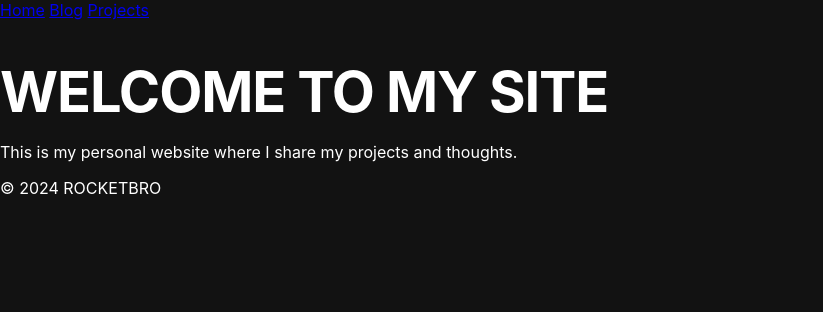
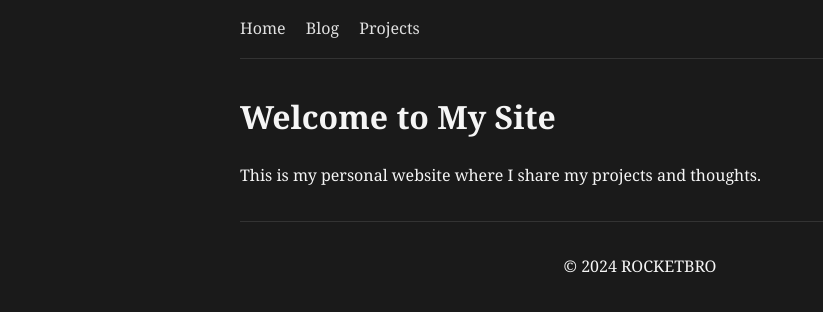
Before and after one commit to rocketbro/rocketbro.github.io, a Jekyll site: the page built from index.md, in a window 1280 px wide. Shown: the top 312 px of the page, without its empty margins (0-823 px from the left). Built offline with Jekyll 4.4.1, drawn with Linux system fonts in a browser that asks for light colours.

Commit message:
better dark mode

```diff
--- a/_layouts/default.html
+++ b/_layouts/default.html
@@ -5,7 +5,7 @@
     <meta charset="UTF-8">
     <meta name="viewport" content="width=device-width, initial-scale=1.0">
     <title>{% if page.title %}{{ page.title }} - {% endif %}{{ site.title }}</title>
-    <link rel="stylesheet" href="{{ '/assets/css/dark-theme.css' | relative_url }}">
+    <link rel="stylesheet" href="{{ '/assets/css/dark.css' | relative_url }}">
     {% feed_meta %}
     {% seo %}
 </head>
--- /dev/null
+++ b/assets/css/dark.css
@@ -0,0 +1,60 @@
+/* assets/css/dark.css */
+body {
+    font-family: "Georgia", "Times New Roman", Times, serif;
+    line-height: 1.6;
+    max-width: 800px;
+    margin: 0 auto;
+    padding: 1rem;
+    background-color: #1a1a1a;
+    color: #f5f5f5;
+}
+
+pre, code {
+    font-family: -apple-system, system-ui, monospace;
+}
+
+header {
+    margin-bottom: 2rem;
+    padding-bottom: 1rem;
+    border-bottom: 1px solid #333;
+}
+
+nav a {
+    margin-right: 1rem;
+    text-decoration: none;
+    color: #e0e0e0;
+}
+
+nav a:hover {
+    text-decoration: underline;
+    color: #ffffff;
+}
+
+.post-list {
+    list-style: none;
+    padding: 0;
+}
+
+.post-list li {
+    margin-bottom: 1rem;
+}
+
+.project-grid {
+    display: grid;
+    grid-template-columns: repeat(auto-fit, minmax(300px, 1fr));
+    gap: 1rem;
+}
+
+.project-card {
+    border: 1px solid #333;
+    padding: 1rem;
+    border-radius: 4px;
+    background-color: #242424;
+}
+
+footer {
+    margin-top: 2rem;
+    padding-top: 1rem;
+    border-top: 1px solid #333;
+    text-align: center;
+}
```
